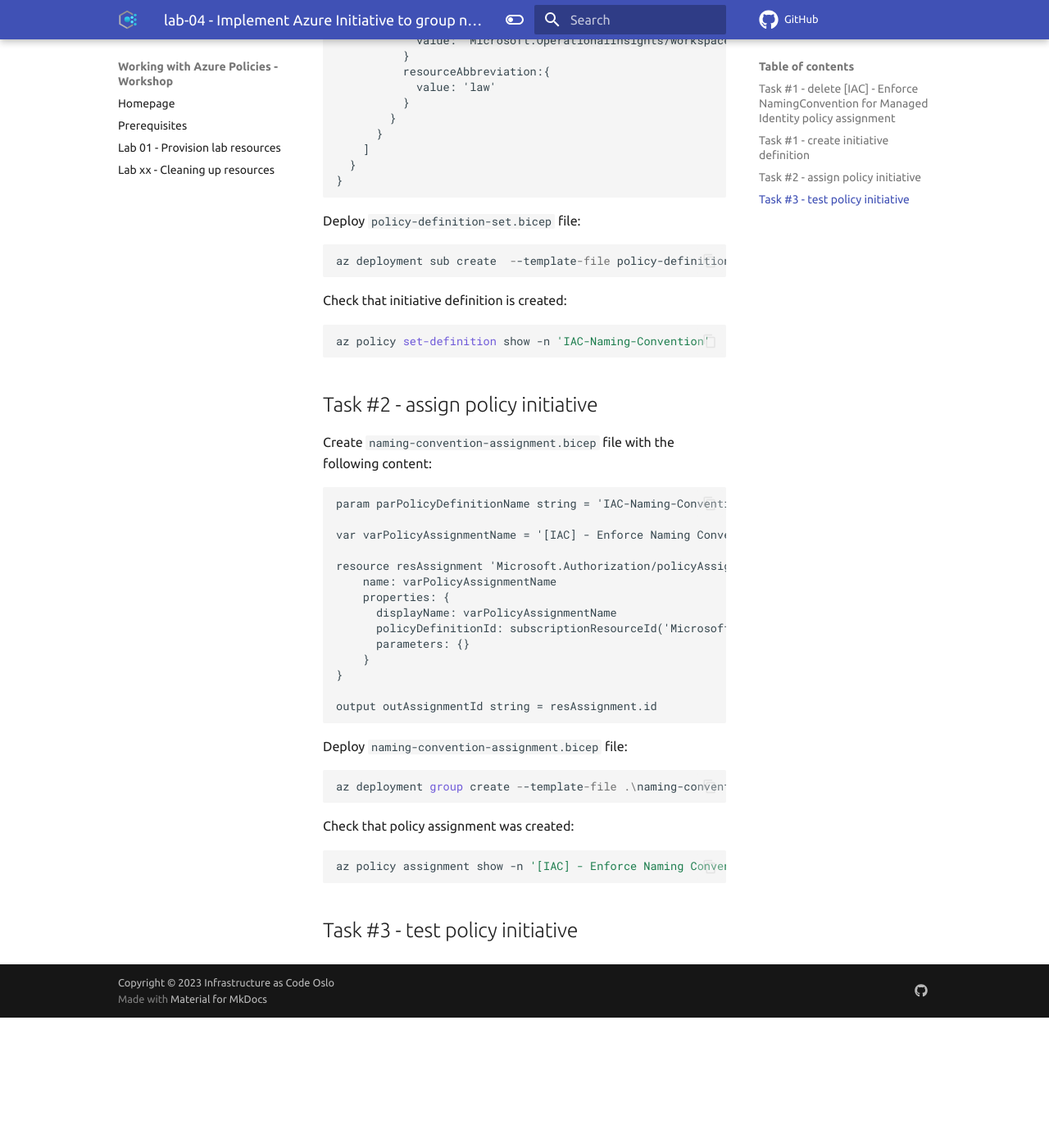
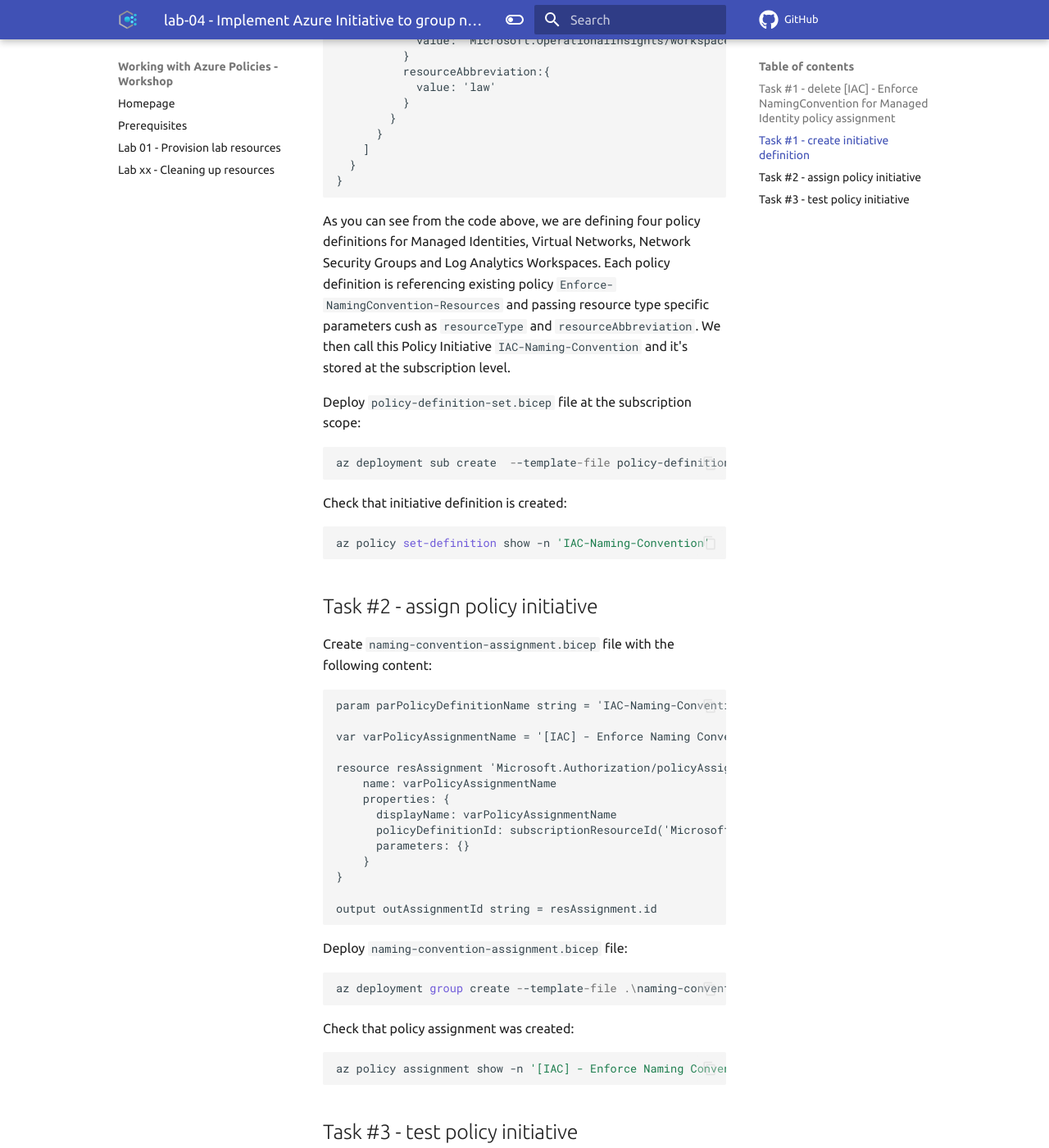
Before and after one commit to Infrastructure-AsCode/azure-policy-101, an MkDocs documentation site: the page built from docs/labs/lab-04/index.md, in a window 1280 px wide and 1400 px high, scrolled down 1851 px. Shown: the whole window at 82% size. Built offline with MkDocs 1.6.1 and Material for MkDocs 9.7.7, drawn with Linux system fonts in a browser that asks for light colours; comment, search, counter and statistics services are not loaded; before the commit the page ends 3092 px from its top, so only the background shows below that; some of the changed text lies outside the part shown.

Commit message:
lab-04 - WIP

````diff
--- a/docs/labs/lab-04/index.md
+++ b/docs/labs/lab-04/index.md
@@ -15,7 +15,6 @@ az policy assignment delete -n '[IAC] - Enforce NamingConvention for ResourceGro
 Create `policy-definition-set.bicep` file with the following content:
 
 ```bicep
-
 targetScope = 'subscription'
 
 resource resEnforceNamingConventionResources 'Microsoft.Authorization/policyDefinitions@2021-06-01' existing = {
@@ -79,7 +78,9 @@ resource policySetDef 'Microsoft.Authorization/policySetDefinitions@2021-06-01'
 }
 ```
 
-Deploy `policy-definition-set.bicep` file:
+As you can see from the code above, we are defining four policy definitions for Managed Identities, Virtual Networks, Network Security Groups and Log Analytics Workspaces. Each policy definition is referencing existing policy `Enforce-NamingConvention-Resources` and passing resource type specific parameters cush as `resourceType` and `resourceAbbreviation`. We then call this Policy Initiative `IAC-Naming-Convention` and it's stored at the subscription level.
+
+Deploy `policy-definition-set.bicep` file at the subscription scope:
 
 ```powershell
 az deployment sub create  --template-file policy-definition-set.bicep --location norwayeast
@@ -125,3 +126,30 @@ az policy assignment show -n '[IAC] - Enforce Naming Convention' -g iac-ws7-rg
 ```
 
 ## Task #3 - test policy initiative
+
+Now we can test different variations of resource names and see how policy initiative is working. Let's start with Managed Identity:
+
+```powershell
+az identity create -g iac-ws7-rg -n 'iac-ws73-mi'
+```
+
+This should be fine.
+
+Next try to create MI that doesn't comply with naming convention:
+
+```powershell
+az identity create -g iac-ws7-rg -n 'iac1-ws73-mi'
+```
+
+It should be denied by the policy.
+
+Next, test Virtual Network:
+
+```powershell
+az network vnet create -g iac-ws7-rg -n 'iac1-ws73-vnet'
+```
+
+It should be denied by the policy as well
+
+
+Feel free to test the remaining resource types.
````
